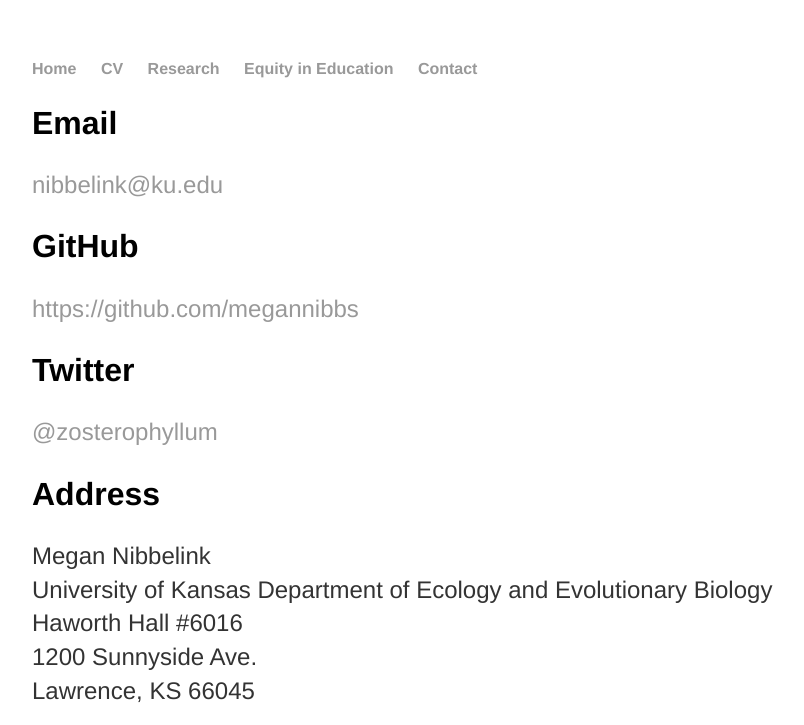
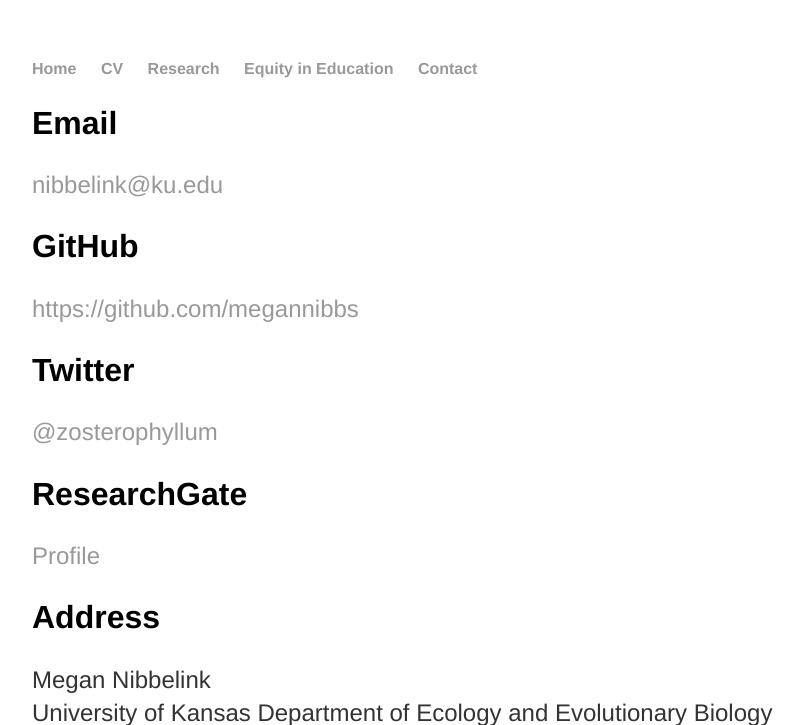
Before and after one commit to megannibbs/megannibbelink.github.io, a Jekyll site: the page built from contact/index.html, in a window 1280 px wide, cut to the strip 0-725 px from the top of the page. Shown: the whole strip, without its empty margins (160-964 px from the left). Built offline with Jekyll 4.4.1, drawn with Linux system fonts in a browser that asks for light colours.

Commit message:
Update index.html

```diff
--- a/contact/index.html
+++ b/contact/index.html
@@ -9,6 +9,8 @@ title: Meg Nibbelink | Contact
 	<p><a href="https://github.com/megannibbs">https://github.com/megannibbs</a></p>
 	<h2>Twitter</h2>
 	<p><a href="https://twitter.com/zosterophyllum">@zosterophyllum</a></p>
+	<h2>ResearchGate</h2>
+	<p><a href="https://www.researchgate.net/profile/Megan-Nibbelink">Profile</a></p>
 	<h2>Address</h2>
 	<p>Megan Nibbelink</br>
 	University of Kansas Department of Ecology and Evolutionary Biology</br>
```
